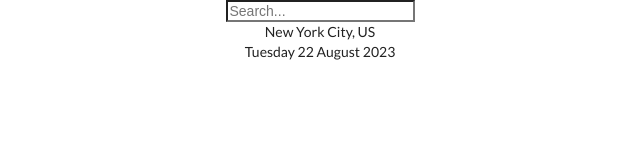
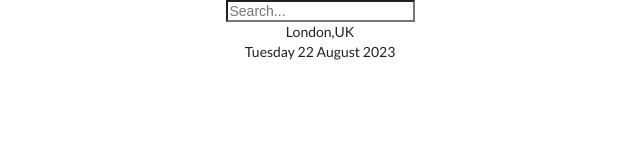
Before and after one commit to rachelwong44/weather-app, a React (Create React App) app: page / in a window 1280 px wide. Shown: the top 160 px of the page, without its empty margins (320-960 px from the left). Built offline with nearby package versions, Linux system fonts and the light colour scheme.

Commit message:
add states

```diff
--- a/src/App.js
+++ b/src/App.js
@@ -2,6 +2,8 @@ import './App.css';
 import React, { useState } from 'react';
 
 export default function App() {
+  const [query, setQuery] = useState('');
+  const [weather, setWeather] = useState({});
 
   const api = {
     key: "9adfc103f31154764e8d5d054a68b28f    ",
@@ -29,12 +31,13 @@ export default function App() {
             type="text"
             className="search-bar"
             placeholder="Search..."
-
+            onChange={e => setQuery(e.target.value)}
+            value={query}
           />
         </div>
         <div>
           <div className="location-box">
-            <div className="location">New York City, US</div>
+            <div className="location">London,UK</div>
             <div className="date">{dateBuilder(new Date())}</div>
           </div>
           </div>
```
